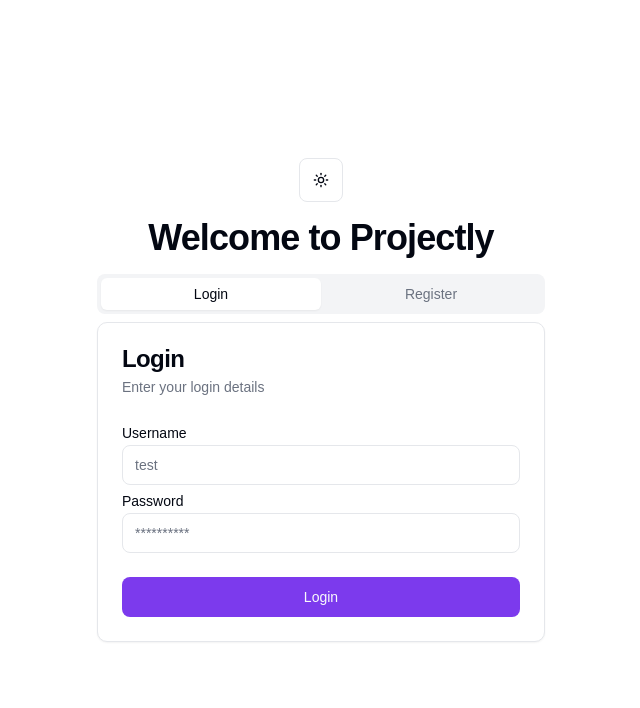
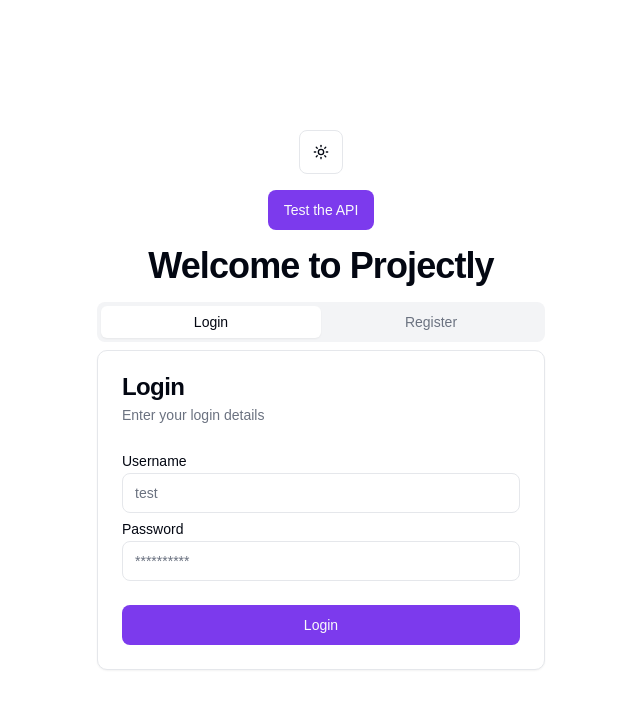
Before and after one commit to MRK4/projectly-frontend, a Next.js app: page / in a window 1280 px wide. Shown: the top 708 px of the page, without its empty margins (319-959 px from the left). Built offline with nearby package versions, Linux system fonts and the light colour scheme; no server answers.

Commit message:
Added api test button on the homepage

```diff
--- a/app/page.tsx
+++ b/app/page.tsx
@@ -2,11 +2,13 @@
 import { LoginForm } from "@/components/LoginForm";
 import { RegisterForm } from "@/components/RegisterForm";
 import { Tabs, TabsContent, TabsList, TabsTrigger } from "@/components/ui/tabs";
+import { ApiTestButton } from "@/components/ApiTestButton";
 
 export default function Home() {
   return (
     <main className="min-h-screen flex flex-col w-full items-center justify-center gap-4">
       <ThemeToggler />
+      <ApiTestButton />
       <h1 className="text-4xl font-bold text-center">Welcome to Projectly</h1>
       <Tabs className="w-full max-w-md" defaultValue="login">
         <TabsList className="w-full">
```
